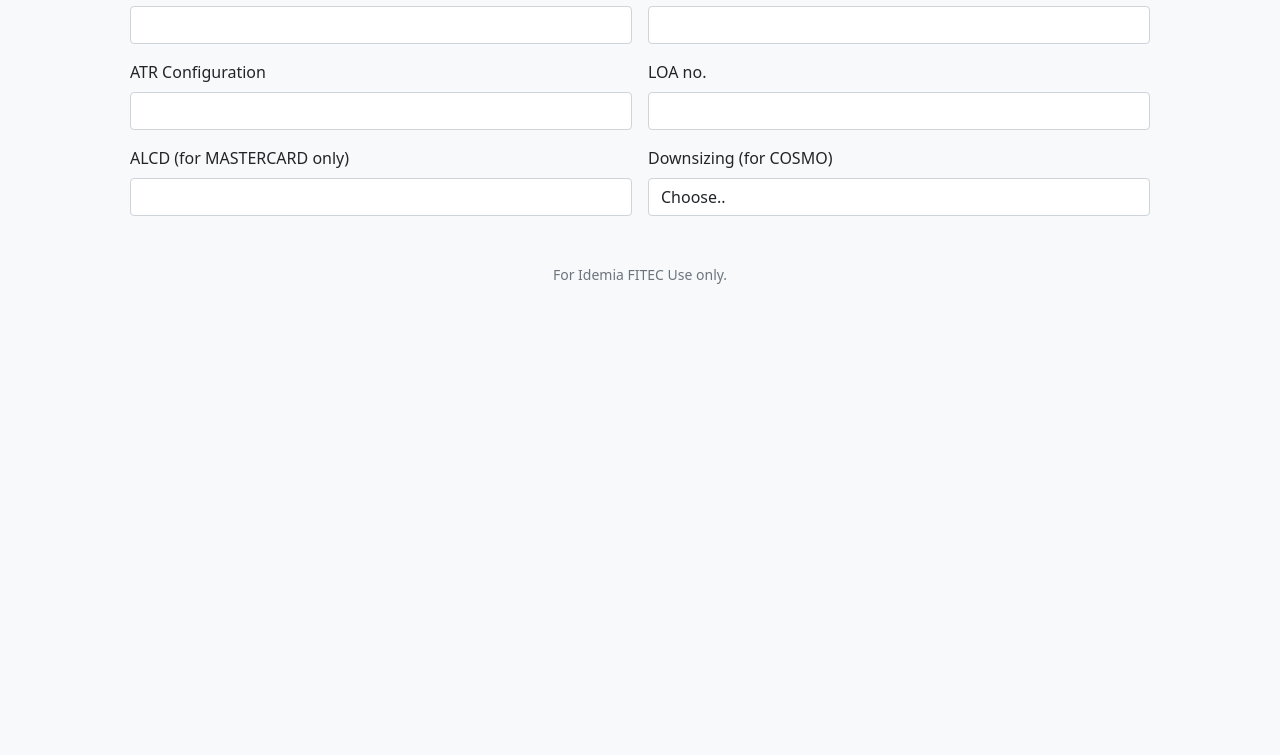
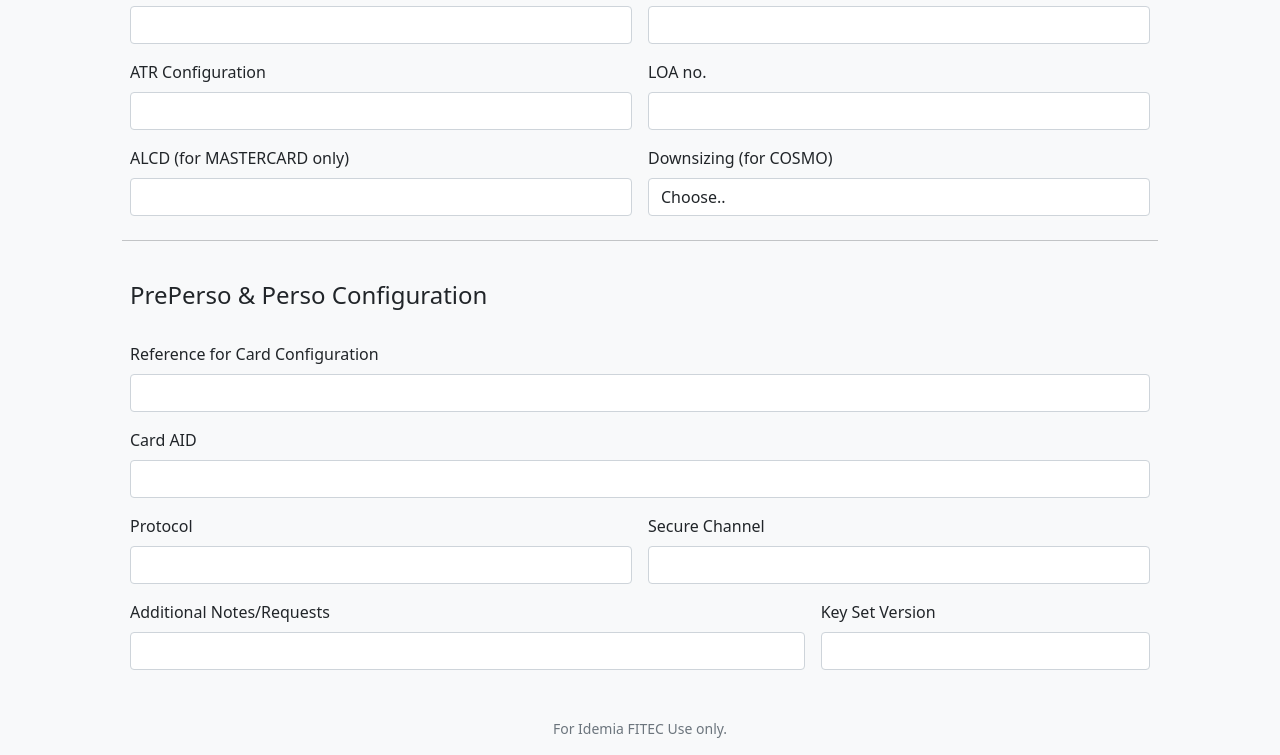
Before and after one commit to er01pr/APPD-v2, a Flask app: page /card in a window 1280 px wide. Shown: the part 688-1443 px from the top of the page. Before the commit the page ends 972 px from the top, so only its background shows below. Run offline with Flask 2, Linux system fonts and the light colour scheme; data comes from the database, SQL or seed files in the repository.

Commit message:
Added PrePerso and Perso Configuration

```diff
--- a/templates/cardconfig.html
+++ b/templates/cardconfig.html
@@ -105,6 +105,33 @@
                         <option value="NoDS">No Downsizing</option>
                 </select>
             </div>
+            <hr class="my-4">
+            <h4 class="mb-3">PrePerso & Perso Configuration</h4>
+            <div>
+                <label for="referenceCard" class="form-label">Reference for Card Configuration</label>
+                <input id="referenceCard" type="text" class="form-control">
+            </div>
+            <div>
+                <label for="cardAID" class="form-label">Card AID</label>
+                <input id="cardAID" type="text" class="form-control">
+            </div>
+            <div class="col-sm-6">
+                <label for="protocol" class="form-label">Protocol</label>
+                <input id="protocol" type="text" class="form-control">
+            </div>
+            <div class="col-sm-6">
+                <label for="secureChannel" class="form-label">Secure Channel</label>
+                <input id="secureChannel" type="text" class="form-control">
+            </div>
+            <div class="col-sm-8">
+                <label for="additionalNotes" class="form-label">Additional Notes/Requests</label>
+                <input id="additionalNotes" type="text" class="form-control">
+            </div>
+            <div class="col-sm-4">
+                <label for="keysetver" class="form-label">Key Set Version</label>
+                <input id="keysetver" type="text" class="form-control">
+            </div>
+
     </form>
 </div>
 
```
